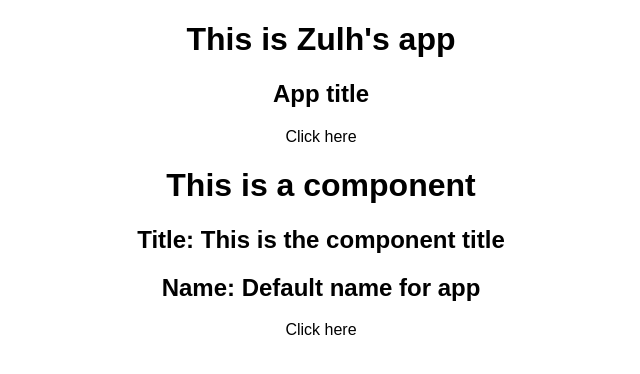
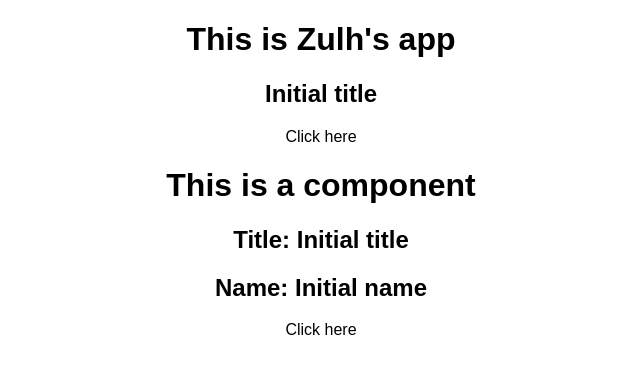
Before and after one commit to zulhfreelancer/react_tutorial, a React (Create React App) app: page / in a window 1280 px wide. Shown: the top 374 px of the page, without its empty margins (319-959 px from the left). Built offline with nearby package versions, Linux system fonts and the light colour scheme.

Commit message:
Update props

```diff
--- a/src/App.js
+++ b/src/App.js
@@ -8,7 +8,8 @@ class App extends Component {
     super(props);
 
     this.state = {
-      title: 'App title'
+      title: 'Initial title',
+      name: 'Initial name'
     };
 
     this.onClick = this.onClick.bind(this);
@@ -16,7 +17,8 @@ class App extends Component {
 
   onClick() {
     this.setState({
-      title: "New app title"
+      title: "New app title",
+      name: "New app name"
     })
   }
 
@@ -42,7 +44,8 @@ class App extends Component {
         <h2>{this.state.title}</h2>
         <div onClick={this.onClick}>Click here</div>
         <MyComponent
-          title = "This is the component title"
+          title   = {this.state.title}
+          name    = {this.state.name}
           onClick = {this.onClick}
         />
       </div>
```
